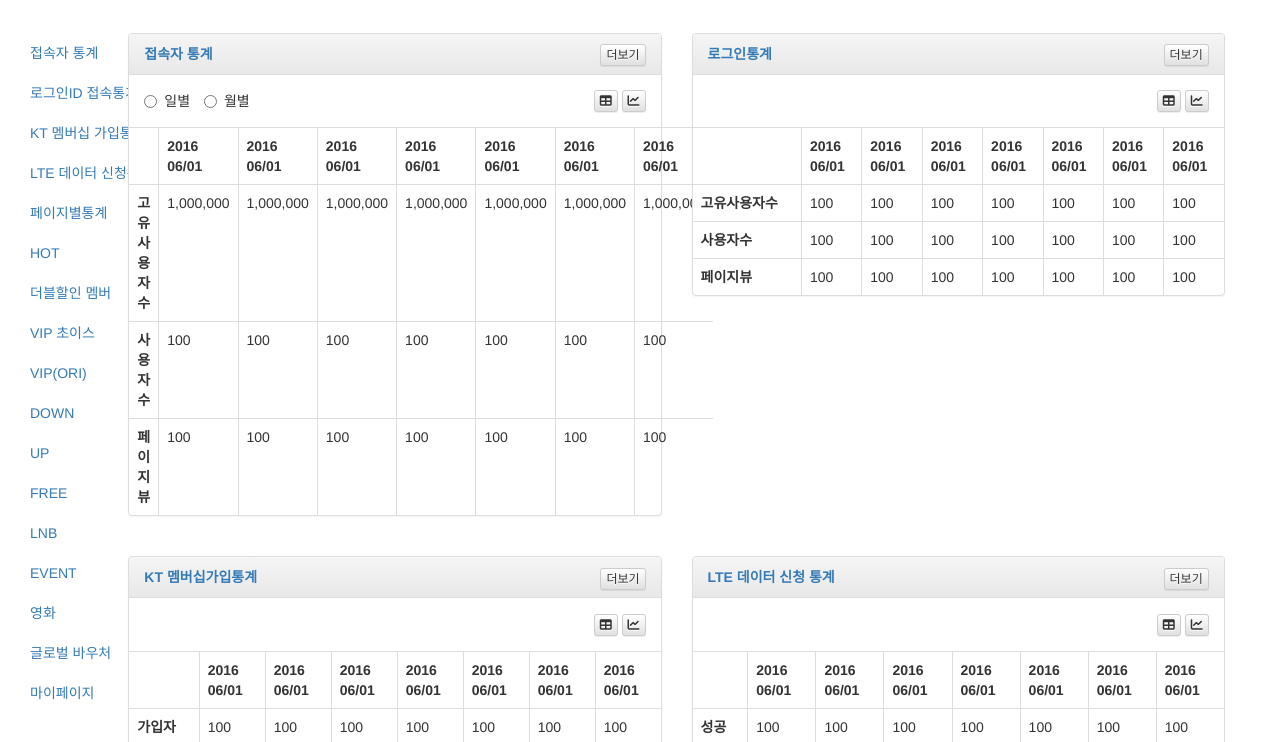
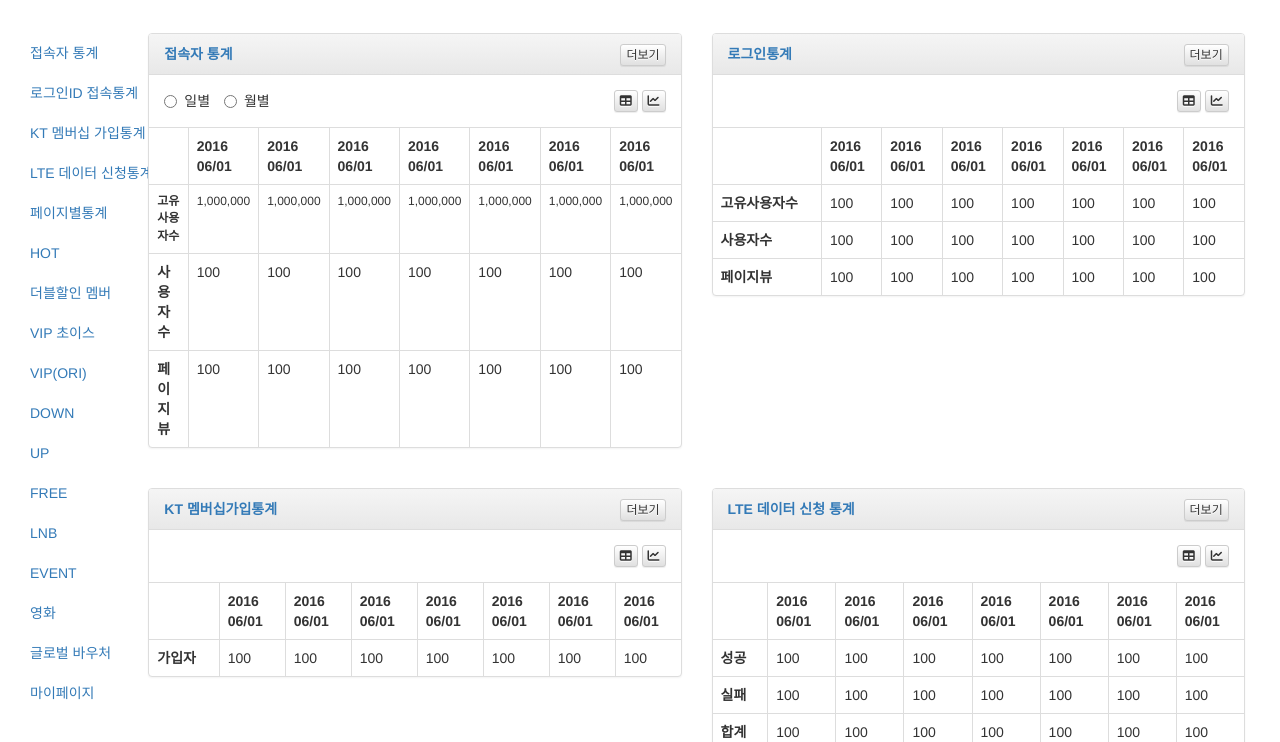
Before and after one commit to r2fresh/cms_statistic, a React app: page public/main.html in a window 1280 px wide. Shown: the part 57-799 px from the top of the page. Built offline with nearby package versions, Linux system fonts and the light colour scheme.

Commit message:
bootstrap matiral add

```diff
--- a/package.json
+++ b/package.json
@@ -26,6 +26,7 @@
     "webpack-dev-server": "^1.14.1"
   },
   "dependencies": {
+    "bootstrap-material-design": "^0.5.10",
     "json-loader": "^0.5.4",
     "react": "^15.1.0",
     "react-dom": "^15.1.0"
--- a/public/main.html
+++ b/public/main.html
@@ -14,6 +14,9 @@
     <!-- Latest compiled and minified JavaScript -->
     <script src="https://maxcdn.bootstrapcdn.com/bootstrap/3.3.6/js/bootstrap.min.js" integrity="sha384-0mSbJDEHialfmuBBQP6A4Qrprq5OVfW37PRR3j5ELqxss1yVqOtnepnHVP9aJ7xS" crossorigin="anonymous"></script>
     <script src="https://use.fontawesome.com/7fe5948e7d.js"></script>;
+
+    <!-- <link rel="stylesheet" href="./dist/css/bootstrap-material-design.css">
+    <link rel="stylesheet" href="./dist/css/ripples.css"> -->
   </head>
   <body>
 
@@ -72,7 +75,7 @@
             </li>
           </ul>
         </div>
-        <div class="col-md-10" style="margin-left:-100px">
+        <div class="col-md-10" style="margin-left:-80px">
           <div class="row" style="margin-bottom:20px;">
 
             <div class="col-md-6">
@@ -117,7 +120,7 @@
                      </tr>
                    </thead>
                    <tbody>
-                     <tr>
+                     <tr style="font-size:12px;">
                        <th scope="row">고유사용자수</th>
                        <td>1,000,000</td>
                        <td>1,000,000</td>
```
Also changed, not shown: public/dist/css/bootstrap-material-design.css (added), public/dist/css/bootstrap-material-design.min.css (added), public/dist/css/ripples.css (added), public/dist/css/ripples.min.css (added), public/dist/js/material.js (added), public/dist/js/material.min.js (added), public/dist/js/ripples.js (added), public/dist/js/ripples.min.js (added), public/dist/sassc/bootstrap-material-design.css (added), public/dist/sassc/ripples.css (added), 8 other files.
